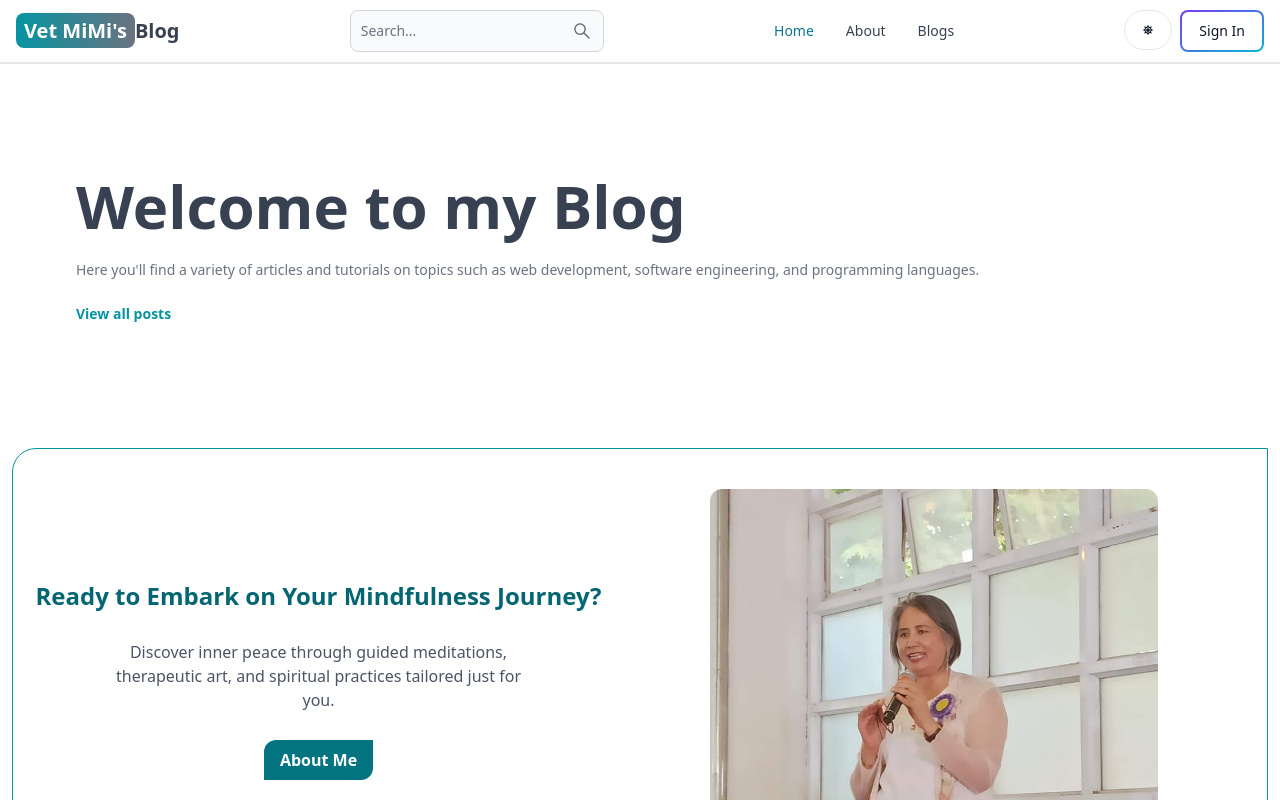
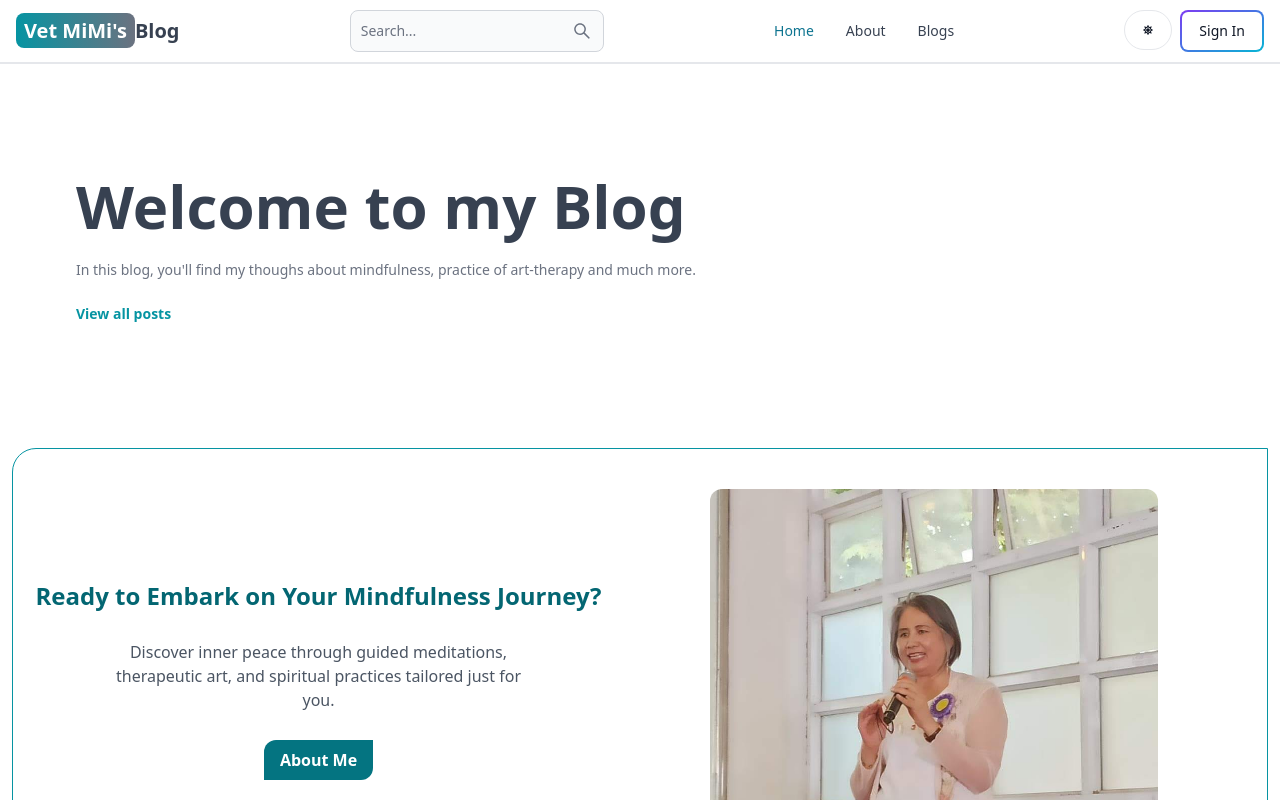
Before and after one commit to NoelPOS/blog-app, a React (Vite) app in the folder client/: page / in a window 1280 px wide. Shown: the top 800 px of the page. Built offline with nearby package versions, Linux system fonts and the light colour scheme; no server answers.

Commit message:
change home title

```diff
--- a/client/src/pages/Home.jsx
+++ b/client/src/pages/Home.jsx
@@ -19,8 +19,8 @@ export default function Home() {
       <div className='flex flex-col gap-6 p-28 px-3 max-w-6xl mx-auto '>
         <h1 className='text-3xl font-bold lg:text-6xl'>Welcome to my Blog</h1>
         <p className='text-gray-500 text-xs sm:text-sm'>
-          Here you'll find a variety of articles and tutorials on topics such as
-          web development, software engineering, and programming languages.
+          In this blog, you'll find my thoughs about mindfulness, practice of
+          art-therapy and much more.
         </p>
         <Link
           to='/search'
```
